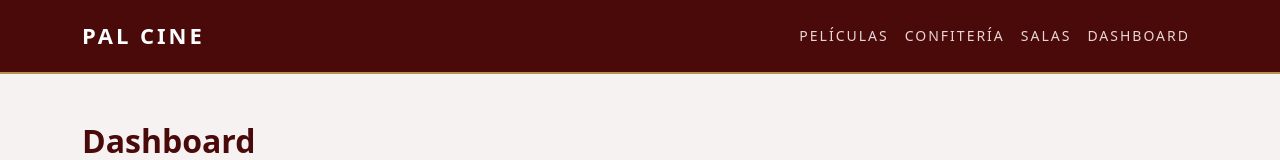
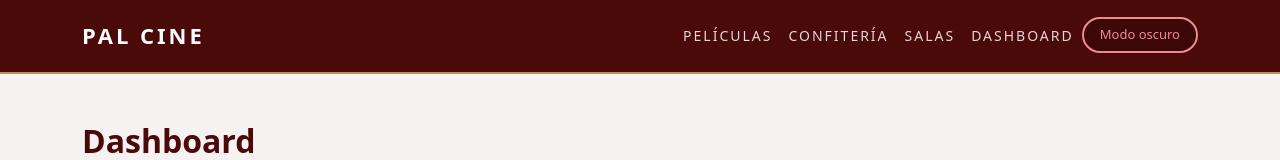
Before and after one commit to Makilue/PalCine-backend, a website: page dashboard.html in a window 1280 px wide. Shown: the top 160 px of the page. Drawn offline with nearby package versions, Linux system fonts and the light colour scheme; no server answers.

Commit message:
Darkmode en dash

```diff
--- a/dashboard.html
+++ b/dashboard.html
@@ -30,6 +30,11 @@
             <li class="nav-item"><a class="nav-link" href="/#confiteria">Confitería</a></li>
             <li class="nav-item"><a class="nav-link" href="/#salas">salas</a></li>
             <li class="nav-item"><a class="nav-link" href="/dashboard">Dashboard</a></li>
+            <div id="app_modo">
+              <button type="button" class="boton_modo" @click="oscuro = !oscuro">
+                 {{ oscuro ? 'Modo claro' : 'Modo oscuro' }}
+              </button>
+            </div>
           </ul>
         </div>
       </div>
@@ -258,6 +263,28 @@
         return { registros, busqueda, filtrados, porDia };
       }
     }).mount('#app');
+
+
+    // Segunda app de Vue: solo controla el modo claro / oscuro
+    createApp({
+        data() {
+            return {
+                // Si antes eligió modo oscuro, empieza en oscuro
+                oscuro: localStorage.getItem('modo') === 'oscuro'
+            }
+        },
+
+        watch: {
+            // Cada vez que "oscuro" cambia, se actualiza la clase del body y se guarda la elección
+            oscuro: {
+                immediate: true,
+                handler(valor) {
+                    document.body.classList.toggle('modo_oscuro', valor);
+                    localStorage.setItem('modo', valor ? 'oscuro' : 'claro');
+                }
+            }
+        }
+    }).mount('#app_modo');
   </script>
 </body>
 </html>
```
